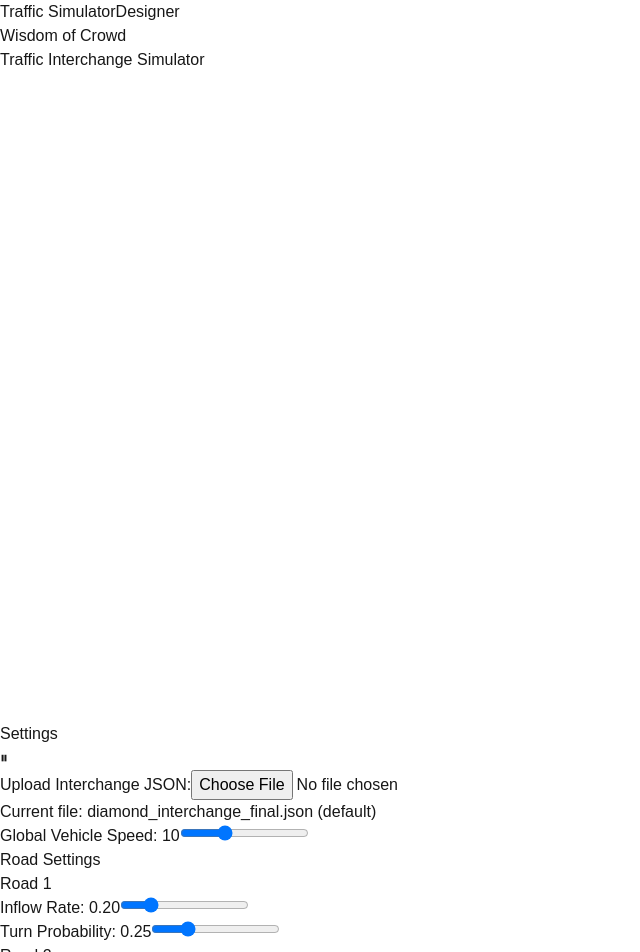
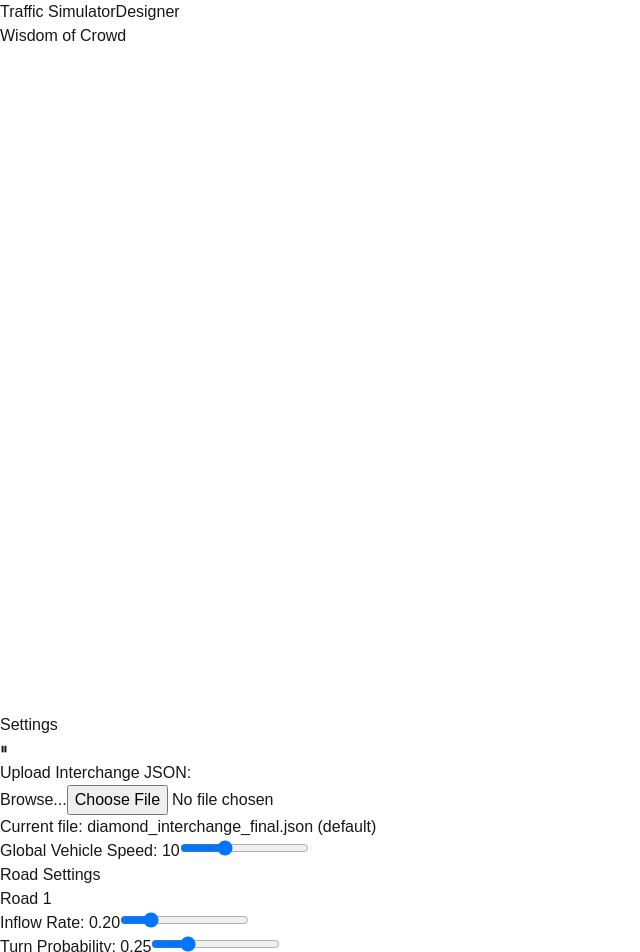
Before and after one commit to Sparshsing/traffic_simulator, a Next.js app: page /projects/traffic-simulator/ in a window 1280 px wide. Shown: the top 952 px of the page, without its empty margins (0-640 px from the left). Built offline with nearby package versions, Linux system fonts and the light colour scheme.

Commit message:
Simulation layout and fix

```diff
--- a/src/app/SimulationCanvas.tsx
+++ b/src/app/SimulationCanvas.tsx
@@ -26,7 +26,7 @@ const SimulationCanvas: React.FC<SimulationCanvasProps> = ({ simulationState })
         // Get the parent container's width
         const containerWidth = containerRef.current.clientWidth;
         // Calculate available height (viewport height minus some padding for other elements)
-        const availableHeight = window.innerHeight - 150; // adjust 150 based on your layout
+        const availableHeight = window.innerHeight - 100; // reduced padding from 150 to 100
         setContainerSize({ width: containerWidth, height: availableHeight });
       }
     };
@@ -53,26 +53,43 @@ const SimulationCanvas: React.FC<SimulationCanvasProps> = ({ simulationState })
       });
     });
 
-    // Include roads in bounding box - simple approach without rotation
+    // Include roads in bounding box with proper rotation handling
     simulationState.roads.forEach((road) => {
       if (road.x !== undefined && road.y !== undefined && road.width !== undefined && road.height !== undefined) {
-        // Just use the road's position and dimensions without rotation
-        minX = Math.min(minX, road.x);
-        minY = Math.min(minY, road.y);
-        maxX = Math.max(maxX, road.x + road.width);
-        maxY = Math.max(maxY, road.y + road.height);
+        const centerX = road.x + road.width / 2;
+        const centerY = road.y + road.height / 2;
+        const rotationRad = ((road.rotation ?? 0) * Math.PI) / 180;
+
+        // Calculate the four corners of the road
+        const corners = [
+          { x: road.x, y: road.y },
+          { x: road.x + road.width, y: road.y },
+          { x: road.x + road.width, y: road.y + road.height },
+          { x: road.x, y: road.y + road.height }
+        ];
+
+        // Rotate each corner around the center
+        corners.forEach(corner => {
+          const dx = corner.x - centerX;
+          const dy = corner.y - centerY;
+          const rotatedX = centerX + dx * Math.cos(rotationRad) - dy * Math.sin(rotationRad);
+          const rotatedY = centerY + dx * Math.sin(rotationRad) + dy * Math.cos(rotationRad);
+
+          minX = Math.min(minX, rotatedX);
+          minY = Math.min(minY, rotatedY);
+          maxX = Math.max(maxX, rotatedX);
+          maxY = Math.max(maxY, rotatedY);
+        });
       }
     });
 
     // Apply margin and prevent empty boundingbox
-    const margin = 20; // Reduced margin
+    const margin = 30; // Reduced margin from 50 to 30
     if (maxX === -Infinity) return { minX: 0, minY: 0, width: 800, height: 600 };
 
     // Calculate dimensions including margin
     const calculatedWidth = (maxX - minX) + margin * 2;
     const calculatedHeight = (maxY - minY) + margin * 2;
-
-    // console.log("Bounds:", { minX, minY, maxX, maxY, width: calculatedWidth, height: calculatedHeight });
 
     // Center the viewport by setting minX and minY to center the content
     return {
@@ -83,7 +100,7 @@ const SimulationCanvas: React.FC<SimulationCanvasProps> = ({ simulationState })
     };
   }, [simulationState.lanes, simulationState.roads]);
 
-  // Calculate scaled dimensions to fit in container
+  // Calculate scaled dimensions to fit in container with better fit
   const { scaledWidth, scaledHeight } = useMemo(() => {
     if (containerSize.width === 0 || containerSize.height === 0) {
       return { scaledWidth: width, scaledHeight: height };
@@ -95,12 +112,12 @@ const SimulationCanvas: React.FC<SimulationCanvasProps> = ({ simulationState })
     let scaledWidth, scaledHeight;
     if (aspectRatio > containerAspectRatio) {
       // Width limited by container width
-      scaledWidth = containerSize.width;
-      scaledHeight = containerSize.width / aspectRatio;
+      scaledWidth = containerSize.width * 0.95; // Use 95% of available width
+      scaledHeight = (containerSize.width * 0.95) / aspectRatio;
     } else {
       // Height limited by container height
-      scaledHeight = containerSize.height;
-      scaledWidth = containerSize.height * aspectRatio;
+      scaledHeight = containerSize.height * 0.95; // Use 95% of available height
+      scaledWidth = (containerSize.height * 0.95) * aspectRatio;
     }
 
     return { scaledWidth, scaledHeight };
@@ -323,7 +340,7 @@ const SimulationCanvas: React.FC<SimulationCanvasProps> = ({ simulationState })
   return (
     <div
       ref={containerRef}
-      className="border border-gray-300 rounded shadow-lg bg-white w-full h-full flex items-center justify-center"
+      className="border border-gray-300 rounded shadow-lg bg-white w-full h-full flex items-center justify-center overflow-hidden"
     >
       <canvas
         ref={canvasRef}
--- a/src/app/SimulationSettingsBar.tsx
+++ b/src/app/SimulationSettingsBar.tsx
@@ -99,27 +99,33 @@ const SimulationSettingsBar: React.FC<SimulationSettingsBarProps> = ({
   };
 
   return (
-    <div className="p-4 flex flex-col gap-6">
-      <div className="flex justify-between items-center">
+    <div className="p-2 flex flex-col h-full">
+      <div className="flex justify-between items-center mb-2">
         <h2 className="text-xl font-semibold">Settings</h2>
-        <button onClick={onTogglePause} className="text-2xl p-2">
+        <button onClick={onTogglePause} className="text-2xl p-1">
           {isPaused ? '▶' : '⏸'}
         </button>
       </div>
-      <div>
+      <div className="overflow-y-auto flex-1 pr-1" style={{ maxHeight: 'calc(100vh - 150px)' }}>
+        <div className="mb-3">
           <label className="block font-medium mb-1">Upload Interchange JSON:</label>
+          <div className="flex flex-col">
+            <label className="bg-blue-500 hover:bg-blue-600 text-white text-sm py-1 px-3 rounded cursor-pointer text-center mb-1">
+              Browse...
               <input
                 key={fileUploadKey}
                 type="file"
                 accept=".json"
                 onChange={handleFileUpload}
-          className="block w-full mb-2"
+                className="hidden"
               />
+            </label>
             <div className="text-sm text-gray-600">
               Current file: <span className="font-medium">{currentFileName}</span>
             </div>
           </div>
-      <div>
+        </div>
+        <div className="mb-3">
           <label className="block font-medium mb-1">Global Vehicle Speed: {globalVehicleSpeed}</label>
           <input
             type="range"
@@ -131,13 +137,13 @@ const SimulationSettingsBar: React.FC<SimulationSettingsBarProps> = ({
             className="w-full"
           />
         </div>
-      <div>
-        <h3 className="text-lg font-semibold">Road Settings</h3>
-        {candidateRoads.length === 0 && <p>No candidate roads available.</p>}
+
+        <h3 className="text-lg font-semibold mb-2">Road Settings</h3>
+        {candidateRoads.length === 0 && <p className="mb-2">No candidate roads available.</p>}
         {candidateRoads.map((road) => {
           const settings = roadSettings[road.id] || { inflow: 0.2, turnProbability: 0.25 };
           return (
-            <div key={road.id} className="border p-2 my-2 rounded">
+            <div key={road.id} className="border p-2 mb-2 rounded">
               <div className="font-medium">{road.name}</div>
               <div className="mt-1">
                 <label className="block text-sm">Inflow Rate: {settings.inflow.toFixed(2)}</label>
--- a/src/app/TrafficSimulation.tsx
+++ b/src/app/TrafficSimulation.tsx
@@ -107,13 +107,12 @@ const TrafficSimulation: React.FC = () => {
   }, [simulationState]);
 
   return (
-    <div className="p-4 bg-gray-100 w-full h-full flex flex-col">
-      <h1 className="text-2xl font-bold text-center mb-4">Traffic Interchange Simulator</h1>
-      <div className="flex flex-grow">
-        <div className="flex-grow">
+    <div className="bg-gray-100 w-full h-full flex flex-col">
+      <div className="flex flex-grow h-full">
+        <div className="flex-grow h-full">
           <SimulationCanvas simulationState={simulationState} />
         </div>
-        <div className="w-80 border-l">
+        <div className="w-80 border-l h-full overflow-hidden">
           <SimulationSettingsBar
             candidateRoads={candidateRoads}
             roadSettings={roadSettings}
--- a/src/app/layout.tsx
+++ b/src/app/layout.tsx
@@ -24,10 +24,10 @@ export default function RootLayout({
   children: React.ReactNode;
 }) {
   return (
-    <html lang="en" className={`${geistSans.variable} ${geistMono.variable}`}>
-      <body className="min-h-screen flex flex-col">
+    <html lang="en" className={`${geistSans.variable} ${geistMono.variable} h-full`}>
+      <body className="h-full flex flex-col">
         {/* Header */}
-        <header className="bg-gray-800 text-white p-4 shadow-md w-full">
+        <header className="bg-gray-800 text-white p-3 shadow-md w-full flex-shrink-0">
           <div className="container mx-auto flex justify-between items-center">
             <div className="flex items-center">
               <Link href="/" className="text-xl font-bold hover:text-blue-300 mr-8">
@@ -42,7 +42,7 @@ export default function RootLayout({
         </header>
 
         {/* Main Content */}
-        <main className="flex-1">
+        <main className="flex-1 overflow-hidden">
           {children}
         </main>
       </body>
```
Lines whose indentation alone changed are shown as unchanged.
